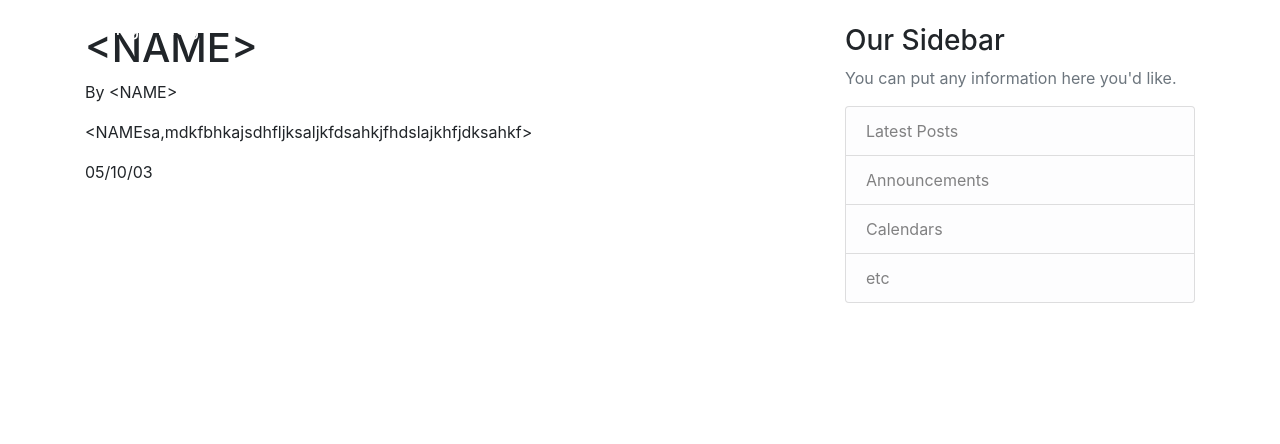
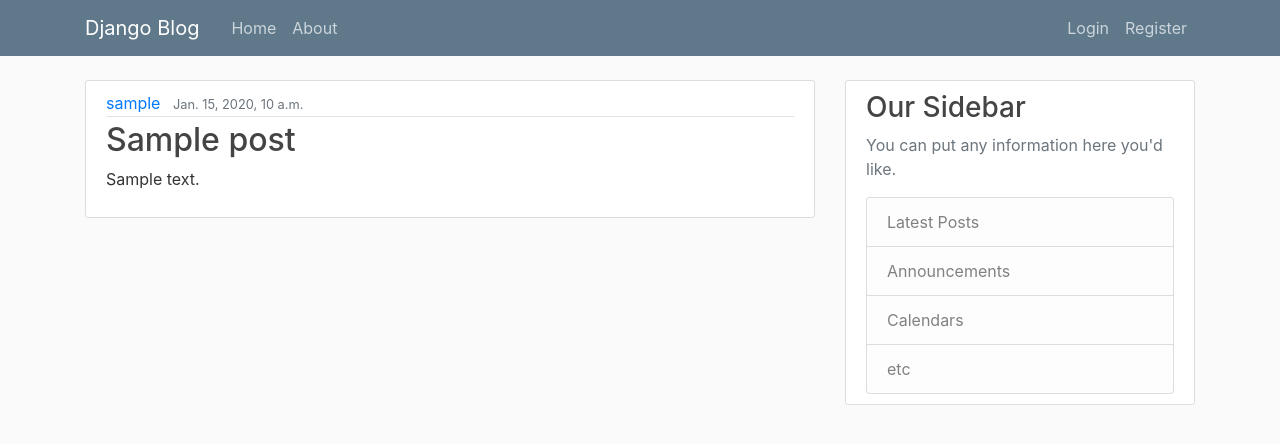
Before and after one commit to DParay03/CSCI380Project, a Django app: page /communityPost/ in a window 1280 px wide. Shown: the top 444 px of the page. Run offline with Django 5.2, Linux system fonts and the light colour scheme; tables that the repository leaves empty hold one stand-in row (values such as "Sample post"); some libraries are stand-ins or nearby versions.

Commit message:
developing community post

```diff
--- a/communityPost/admin.py
+++ b/communityPost/admin.py
@@ -1,3 +1,4 @@
 from django.contrib import admin
-
+from .models import Post
 # Register your models here.
+admin.site.register(Post)
--- a/communityPost/models.py
+++ b/communityPost/models.py
@@ -1,3 +1,13 @@
 from django.db import models
+from django.contrib.auth.models import User
 
 # Create your models here.
+
+class Post(models.Model):
+    title = models.CharField(max_length=100)
+    content = models.TextField()
+    date_posted = models.DateTimeField(auto_now_add=True)
+    author = models.ForeignKey(User, on_delete=models.CASCADE)
+
+    def __str__(self):
+        return self.title
--- /dev/null
+++ b/communityPost/static/communityPost/main.css
@@ -0,0 +1,84 @@
+body {
+  background: #fafafa;
+  color: #333333;
+  margin-top: 5rem;
+}
+
+h1, h2, h3, h4, h5, h6 {
+  color: #444444;
+}
+
+ul {
+  margin: 0;
+}
+
+.bg-steel {
+  background-color: #5f788a;
+}
+
+.site-header .navbar-nav .nav-link {
+  color: #cbd5db;
+}
+
+.site-header .navbar-nav .nav-link:hover {
+  color: #ffffff;
+}
+
+.site-header .navbar-nav .nav-link.active {
+  font-weight: 500;
+}
+
+.content-section {
+  background: #ffffff;
+  padding: 10px 20px;
+  border: 1px solid #dddddd;
+  border-radius: 3px;
+  margin-bottom: 20px;
+}
+
+.article-title {
+  color: #444444;
+}
+
+a.article-title:hover {
+  color: #428bca;
+  text-decoration: none;
+}
+
+.article-content {
+  white-space: pre-line;
+}
+
+.article-img {
+  height: 65px;
+  width: 65px;
+  margin-right: 16px;
+}
+
+.article-metadata {
+  padding-bottom: 1px;
+  margin-bottom: 4px;
+  border-bottom: 1px solid #e3e3e3
+}
+
+.article-metadata a:hover {
+  color: #333;
+  text-decoration: none;
+}
+
+.article-svg {
+  width: 25px;
+  height: 25px;
+  vertical-align: middle;
+}
+
+.account-img {
+  height: 125px;
+  width: 125px;
+  margin-right: 20px;
+  margin-bottom: 16px;
+}
+
+.account-heading {
+  font-size: 2.5rem;
+}
--- a/templates/base.html
+++ b/communityPost/templates/communityPost/base.html
@@ -1,3 +1,4 @@
+{% load static %}
 <!doctype html>
 <html lang="en">
   <head>
@@ -7,6 +8,7 @@
 
     <!-- Bootstrap CSS -->
     <link rel="stylesheet" href="https://cdn.jsdelivr.net/npm/bootstrap@4.0.0/dist/css/bootstrap.min.css" integrity="sha384-Gn5384xqQ1aoWXA+058RXPxPg6fy4IWvTNh0E263XmFcJlSAwiGgFAW/dAiS6JXm" crossorigin="anonymous">
+    <link rel="stylesheet" type="text/css" href="{% static '/communityPost/main.css' %}">
       {% if title %}
           <title>Mental Health App - {{ title }}</title>
       {% else %}
--- /dev/null
+++ b/communityPost/templates/communityPost/communityPost.html
@@ -0,0 +1,15 @@
+{% extends "communityPost/base.html" %}
+{% block content %}
+{% for post in posts %}
+    <article class="media content-section">
+  <div class="media-body">
+    <div class="article-metadata">
+      <a class="mr-2" href="#">{{ post.author }}</a>
+      <small class="text-muted">{{ post.date_posted }}</small>
+    </div>
+    <h2><a class="article-title" href="#">{{ post.title }}</a></h2>
+    <p class="article-content">{{ post.content }}</p>
+  </div>
+</article>
+{% endfor %}
+{% endblock %}
--- a/communityPost/views.py
+++ b/communityPost/views.py
@@ -1,18 +1,19 @@
 from django.shortcuts import render
+from .models import Post
 
 # Create your views here.
 
 posts = [
     {
         'author': '<NAME>',
-        'title': '<NAME>',
-        'text': '<NAMEsa,mdkfbhkajsdhfljksaljkfdsahkjfhdslajkhfjdksahkf>',
-        'date': '05/10/03'
+        'title': '<Nsfsfsd>',
+        'content': 'NAMEsa,mdkfbhkajsdhfljksaljkfdsahkjfhdslajkhfjdksahkf',
+        'date_posted': '05/10/03'
     }
 ]
 
 def home(request):
     context = {
-        'posts': posts
+        'posts': Post.objects.all()
     }
-    return render(request, 'communityPost.html', context)
+    return render(request, 'communityPost/communityPost.html', context)
--- a/templates/communityPost.html
+++ /dev/null
@@ -1,9 +0,0 @@
-{% extends "base.html" %}
-{% block content %}
-{% for post in posts %}
-    <h1>{{ post.title }}</h1>
-    <p>By {{ post.author }}</p>
-    <p>{{ post.text }}</p>
-    <p>{{ post.date }}</p>
-{% endfor %}
-{% endblock %}
```
Also changed, not shown: communityPost/migrations/0001_initial.py (added).
